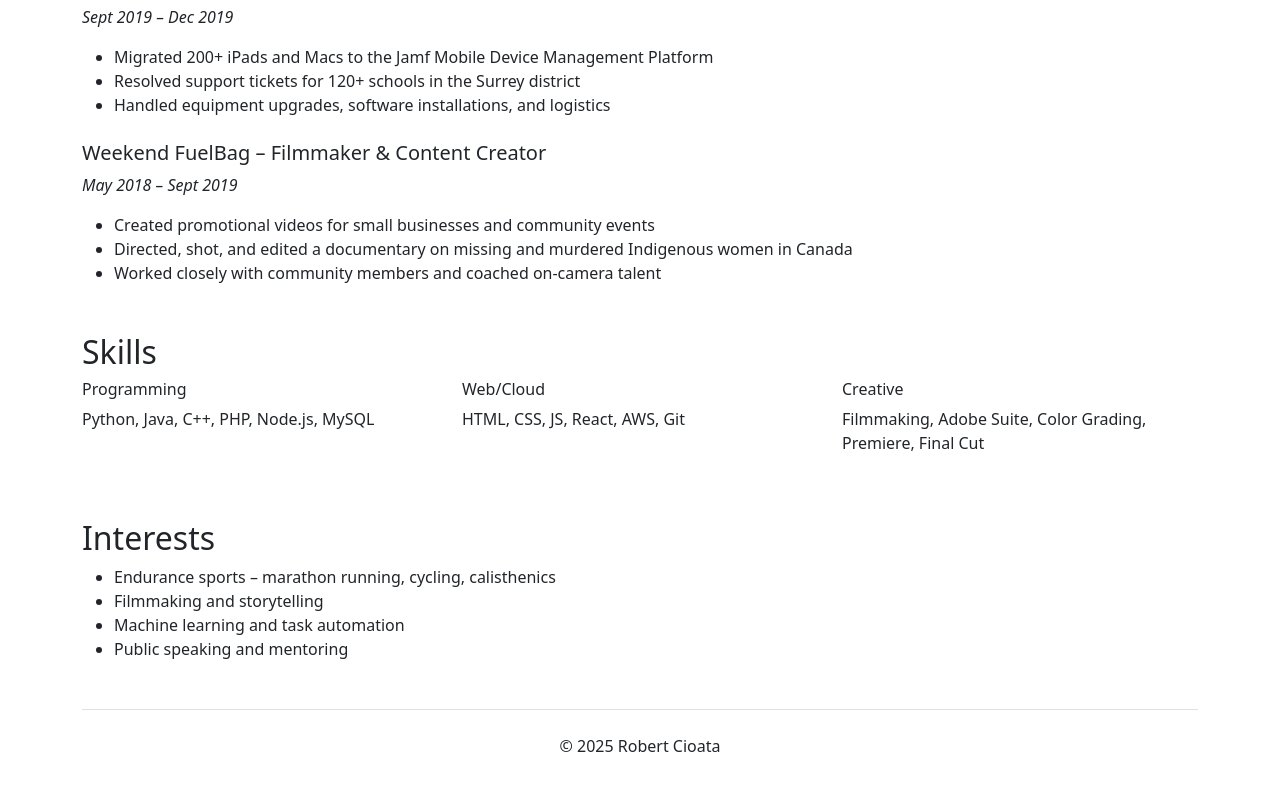
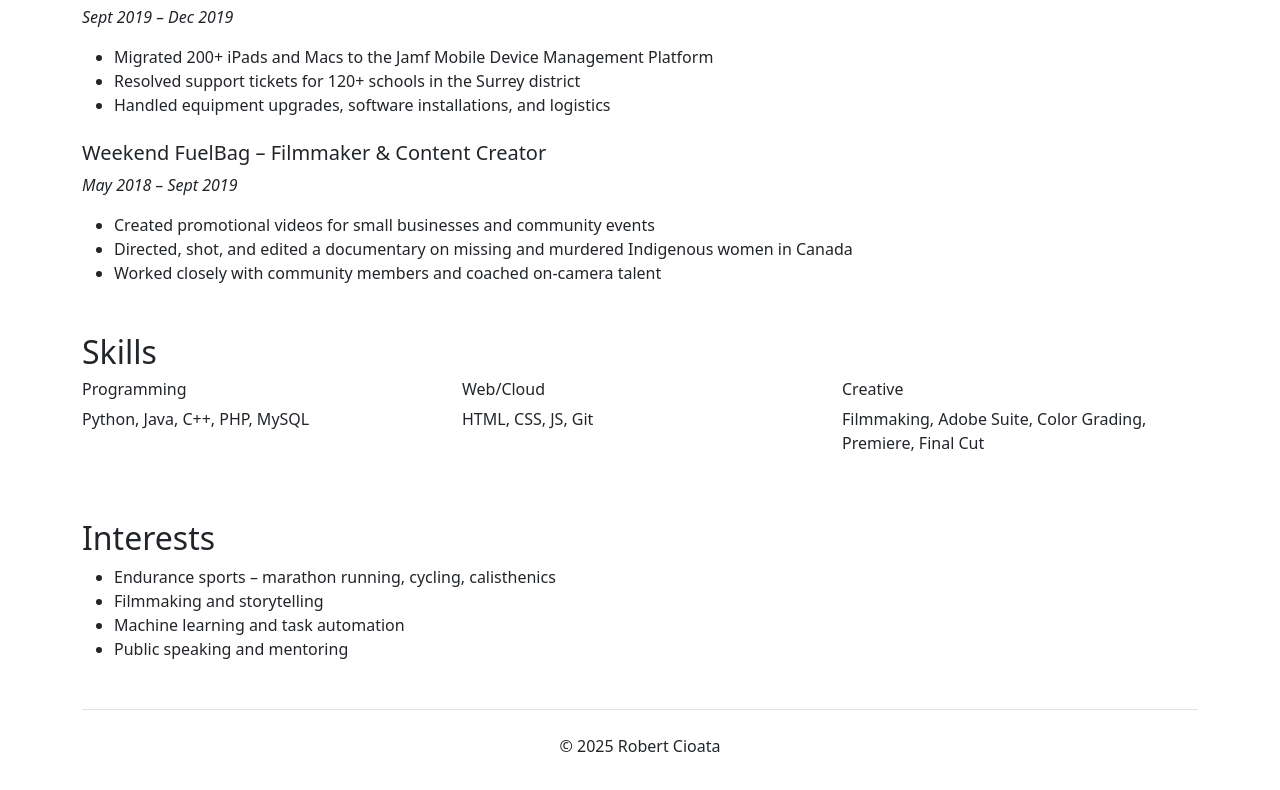
Before and after one commit to director-rob/resume-site, a website: page public/index.html in a window 1280 px wide. Shown: the part 2281-3071 px from the top of the page. Drawn offline with nearby package versions, Linux system fonts and the light colour scheme.

Commit message:
modified copy

```diff
--- a/public/index.html
+++ b/public/index.html
@@ -138,11 +138,11 @@
       <div class="row">
         <div class="col-md-4">
           <h6>Programming</h6>
-          <p>Python, Java, C++, PHP, Node.js, MySQL</p>
+          <p>Python, Java, C++, PHP, MySQL</p>
         </div>
         <div class="col-md-4">
           <h6>Web/Cloud</h6>
-          <p>HTML, CSS, JS, React, AWS, Git</p>
+          <p>HTML, CSS, JS, Git</p>
         </div>
         <div class="col-md-4">
           <h6>Creative</h6>
```
